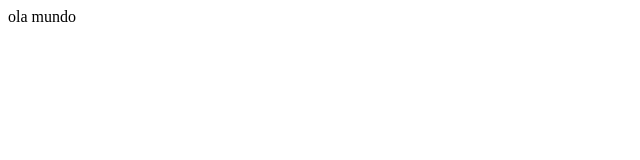
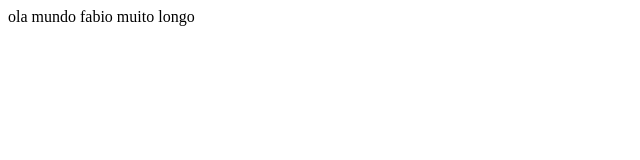
Before and after one commit to Jorgewagner161806/eu, a plain HTML site: page teste/index.html in a window 1280 px wide. Shown: the whole page, without its empty margins (0-640 px from the left). Drawn offline with Linux system fonts and the light colour scheme.

Commit message:
arquivo index.html

```diff
--- a/teste/index.html
+++ b/teste/index.html
@@ -7,6 +7,6 @@
     <title>pagina inicial</title>
 </head>
 <body>
-    ola mundo
+    ola mundo fabio muito longo
 </body>
 </html>
```
